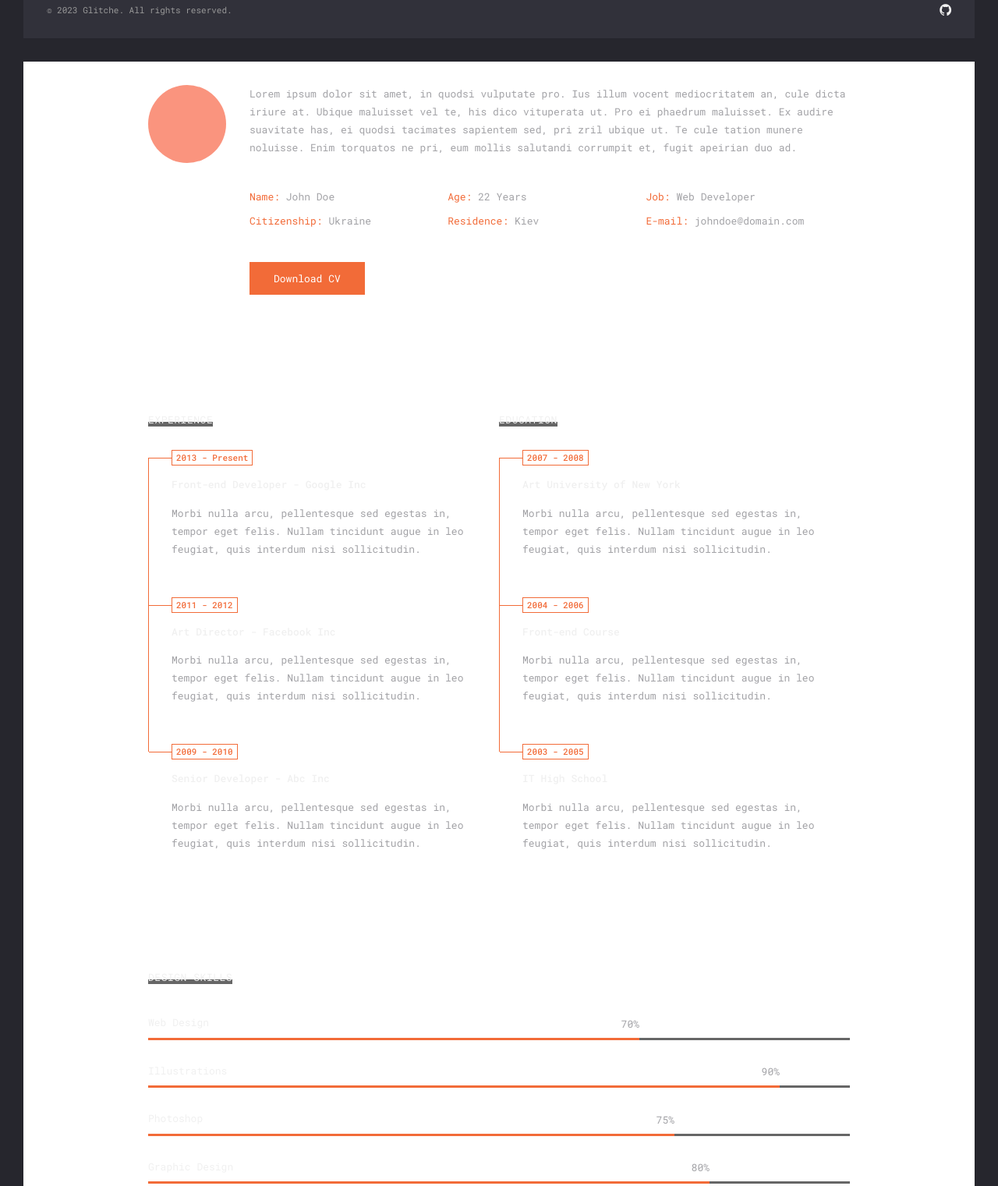
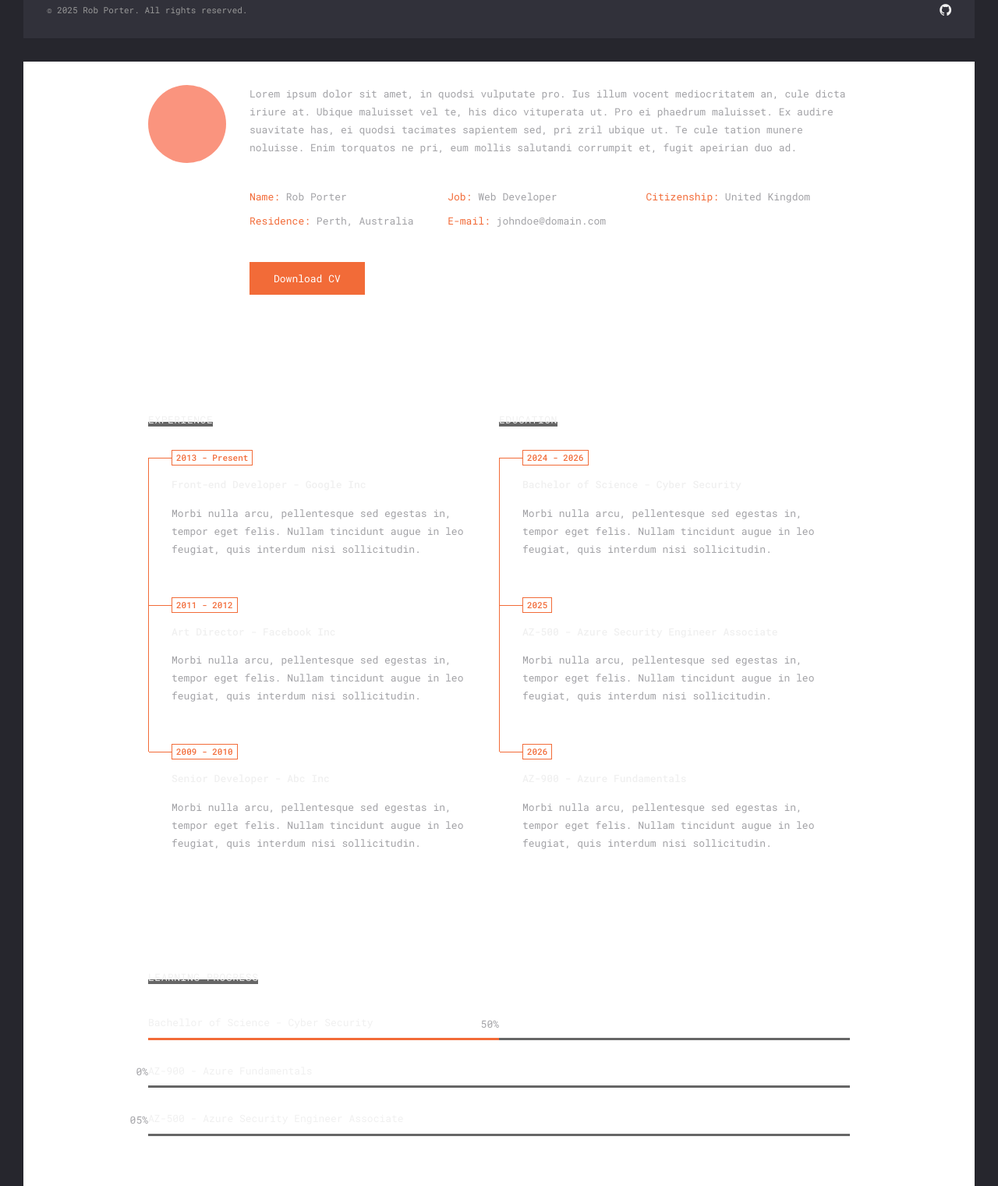
Before and after one commit to Git-Robbed/digital_resume, a website with bundled scripts: page resume.html in a window 1280 px wide. Shown: the part 721-2242 px from the top of the page at 78% size. Built offline with nearby package versions, Linux system fonts and the light colour scheme; a web font is replaced by a local one.

Commit message:
Update resume.html

```diff
--- a/resume.html
+++ b/resume.html
@@ -105,11 +105,11 @@
 						</p>
 						<div class="info-list mb-[42px]">
 							<ul>
-								<li class="inline-block align-top w-[32%] mt-[12px] mb-0 mx-0"><strong class="font-normal text-extra-color">Name:</strong> John Doe</li>
-								<li class="inline-block align-top w-[32%] mt-[12px] mb-0 mx-0"><strong class="font-normal text-extra-color">Age:</strong> 22 Years</li>
+								<li class="inline-block align-top w-[32%] mt-[12px] mb-0 mx-0"><strong class="font-normal text-extra-color">Name:</strong> Rob Porter</li>
+								<!-- <li class="inline-block align-top w-[32%] mt-[12px] mb-0 mx-0"><strong class="font-normal text-extra-color">Age:</strong> 22 Years</li> -->
 								<li class="inline-block align-top w-[32%] mt-[12px] mb-0 mx-0"><strong class="font-normal text-extra-color">Job:</strong> Web Developer</li>
-								<li class="inline-block align-top w-[32%] mt-[12px] mb-0 mx-0"><strong class="font-normal text-extra-color">Citizenship:</strong> Ukraine</li>
-								<li class="inline-block align-top w-[32%] mt-[12px] mb-0 mx-0"><strong class="font-normal text-extra-color">Residence: </strong> Kiev</li>
+								<li class="inline-block align-top w-[32%] mt-[12px] mb-0 mx-0"><strong class="font-normal text-extra-color">Citizenship:</strong> United Kingdom</li>
+								<li class="inline-block align-top w-[32%] mt-[12px] mb-0 mx-0"><strong class="font-normal text-extra-color">Residence: </strong> Perth, Australia</li>
 								<li class="inline-block align-top w-[32%] mt-[12px] mb-0 mx-0"><strong class="font-normal text-extra-color">E-mail:</strong> johndoe@domain.com</li>
 							</ul>
 						</div>
@@ -160,24 +160,24 @@
 							</div>
 							<div class="resume-items">
 								<div class="resume-item active relative px-[30px] pt-0 pb-[60px]">
-									<div class="date relative top-[-10px] mx-0 mt-0 mb-[5px] inline-block py-0 px-[5px] h-[20px] leading-[18px] font-medium text-[11px] text-extra-color border-solid border-extra-color border">2007 - 2008</div>
-									<div class="name font-medium text-[#141414] mx-0 mt-0 mb-[15px]">Art University of New York</div>
+									<div class="date relative top-[-10px] mx-0 mt-0 mb-[5px] inline-block py-0 px-[5px] h-[20px] leading-[18px] font-medium text-[11px] text-extra-color border-solid border-extra-color border">2024 - 2026</div>
+									<div class="name font-medium text-[#141414] mx-0 mt-0 mb-[15px]">Bachelor of Science - Cyber Security</div>
 									<p class="!m-0">
 										Morbi nulla arcu, pellentesque sed egestas in, tempor eget felis. Nullam tincidunt augue in leo feugiat,
 										quis interdum nisi sollicitudin.
 									</p>
 								</div>
 								<div class="resume-item active relative px-[30px] pt-0 pb-[60px]">
-									<div class="date relative top-[-10px] mx-0 mt-0 mb-[5px] inline-block py-0 px-[5px] h-[20px] leading-[18px] font-medium text-[11px] text-extra-color border-solid border-extra-color border">2004 - 2006</div>
-									<div class="name font-medium text-[#141414] mx-0 mt-0 mb-[15px]">Front-end Course</div>
+									<div class="date relative top-[-10px] mx-0 mt-0 mb-[5px] inline-block py-0 px-[5px] h-[20px] leading-[18px] font-medium text-[11px] text-extra-color border-solid border-extra-color border">2025</div>
+									<div class="name font-medium text-[#141414] mx-0 mt-0 mb-[15px]">AZ-500 - Azure Security Engineer Associate</div>
 									<p class="!m-0">
 										Morbi nulla arcu, pellentesque sed egestas in, tempor eget felis. Nullam tincidunt augue in leo feugiat,
 										quis interdum nisi sollicitudin.
 									</p>
 								</div>
 								<div class="resume-item active relative px-[30px] pt-0">
-									<div class="date relative top-[-10px] mx-0 mt-0 mb-[5px] inline-block py-0 px-[5px] h-[20px] leading-[18px] font-medium text-[11px] text-extra-color border-solid border-extra-color border">2003 - 2005</div>
-									<div class="name font-medium text-[#141414] mx-0 mt-0 mb-[15px]">IT High School</div>
+									<div class="date relative top-[-10px] mx-0 mt-0 mb-[5px] inline-block py-0 px-[5px] h-[20px] leading-[18px] font-medium text-[11px] text-extra-color border-solid border-extra-color border">2026</div>
+									<div class="name font-medium text-[#141414] mx-0 mt-0 mb-[15px]">AZ-900 - Azure Fundamentals</div>
 									<p class="!m-0">
 										Morbi nulla arcu, pellentesque sed egestas in, tempor eget felis. Nullam tincidunt augue in leo feugiat,
 										quis interdum nisi sollicitudin.
@@ -193,49 +193,49 @@
 			<div class="section skills relative z-[97] px-[80px] pt-0 pb-[150px] opacity-100 visible">
 				<div class="content relative">
 					<div class="title relative mb-[40px]">
-						<div class="title_inner inline-block align-middle text-center relative leading-[18px] text-[13px] text-[#141414] uppercase tracking-[0.04em]">Design Skills</div>
+						<div class="title_inner inline-block align-middle text-center relative leading-[18px] text-[13px] text-[#141414] uppercase tracking-[0.04em]">Learning Progress</div>
 					</div>
 					<div class="skills">
 						<ul class="m-0 p-0 list-none">
 							<li class="px-0 pt-0 pb-[30px]">
-								<div class="name text-[13px] text-[#363636] font-normal relative mx-0 mt-0 mb-[9px]">Web Design</div>
+								<div class="name text-[13px] text-[#363636] font-normal relative mx-0 mt-0 mb-[9px]">Bachellor of Science - Cyber Security</div>
 								<div class="progress block h-[3px] relative w-full bg-[#ddd]">
-									<div class="percentage left-0 top-0 absolute h-[3px] w-[0%] bg-extra-color" style="width:70%;">
-										<span class="percent absolute top-[-27px] right-0 text-[13px] text-[#363636] font-normal">70%</span>
+									<div class="percentage left-0 top-0 absolute h-[3px] w-[0%] bg-extra-color" style="width:50%;">
+										<span class="percent absolute top-[-27px] right-0 text-[13px] text-[#363636] font-normal">50%</span>
 									</div>
 								</div>
 							</li>
 							<li class="px-0 pt-0 pb-[30px]">
-								<div class="name text-[13px] text-[#363636] font-normal relative mx-0 mt-0 mb-[9px]">Illustrations</div>
+								<div class="name text-[13px] text-[#363636] font-normal relative mx-0 mt-0 mb-[9px]">AZ-900 - Azure Fundamentals</div>
 								<div class="progress block h-[3px] relative w-full bg-[#ddd]">
-									<div class="percentage left-0 top-0 absolute h-[3px] w-[0%] bg-extra-color" style="width:90%;">
-										<span class="percent absolute top-[-27px] right-0 text-[13px] text-[#363636] font-normal">90%</span>
+									<div class="percentage left-0 top-0 absolute h-[3px] w-[0%] bg-extra-color" style="width:0%;">
+										<span class="percent absolute top-[-27px] right-0 text-[13px] text-[#363636] font-normal">0%</span>
 									</div>
 								</div>
 							</li>
 							<li class="px-0 pt-0 pb-[30px]">
-								<div class="name text-[13px] text-[#363636] font-normal relative mx-0 mt-0 mb-[9px]">Photoshop</div>
+								<div class="name text-[13px] text-[#363636] font-normal relative mx-0 mt-0 mb-[9px]">AZ-500 - Azure Security Engineer Associate</div>
 								<div class="progress block h-[3px] relative w-full bg-[#ddd]">
-									<div class="percentage left-0 top-0 absolute h-[3px] w-[0%] bg-extra-color" style="width:75%;">
-										<span class="percent absolute top-[-27px] right-0 text-[13px] text-[#363636] font-normal">75%</span>
+									<div class="percentage left-0 top-0 absolute h-[3px] w-[0%] bg-extra-color" style="width:0%;">
+										<span class="percent absolute top-[-27px] right-0 text-[13px] text-[#363636] font-normal">05%</span>
 									</div>
 								</div>
 							</li>
-							<li class="px-0 pt-0">
+							<!-- <li class="px-0 pt-0">
 								<div class="name text-[13px] text-[#363636] font-normal relative mx-0 mt-0 mb-[9px]">Graphic Design</div>
 								<div class="progress block h-[3px] relative w-full bg-[#ddd]">
 									<div class="percentage left-0 top-0 absolute h-[3px] w-[0%] bg-extra-color" style="width:80%;">
 										<span class="percent absolute top-[-27px] right-0 text-[13px] text-[#363636] font-normal">80%</span>
 									</div>
 								</div>
-							</li>
+							</li> -->
 						</ul>
 					</div>
 				</div>
 			</div>
 
 			<!-- Skills -->
-			<div class="section skills relative z-[97] px-[80px] pt-0 pb-[150px] opacity-100 visible">
+			<!-- <div class="section skills relative z-[97] px-[80px] pt-0 pb-[150px] opacity-100 visible">
 				<div class="content">
 					<div class="title relative mb-[40px]">
 						<div class="title_inner inline-block align-middle text-center relative leading-[18px] text-[13px] text-[#141414] uppercase tracking-[0.04em]">Language Skills</div>
@@ -277,7 +277,7 @@
 						</ul>
 					</div>
 				</div>
-			</div>
+			</div> -->
 
 			<!-- Skills -->
 			<div class="section skills relative z-[97] px-[80px] pt-0 pb-[150px] opacity-100 visible">
@@ -332,18 +332,18 @@
 			<div class="section skills relative z-[97] px-[80px] pt-0 pb-[150px] opacity-100 visible">
 				<div class="content">
 					<div class="title relative mb-[40px]">
-						<div class="title_inner inline-block align-middle text-center relative leading-[18px] text-[13px] text-[#141414] uppercase tracking-[0.04em]">Knowledge</div>
+						<div class="title_inner inline-block align-middle text-center relative leading-[18px] text-[13px] text-[#141414] uppercase tracking-[0.04em]">Tool Useage</div>
 					</div>
 					<div class="skills list">
 						<ul class="p-0 list-none text-[0] my-0 mx-[-30px]">
 							<li class="relative pt-0  pb-[10px] px-[30px] inline-block align-top w-1/2">
-								<div class="name pl-[23px] relative text-[13px] font-normal mt-0 mx-0 mb-[9px] text-[#363636]">Website hosting</div>
+								<div class="name pl-[23px] relative text-[13px] font-normal mt-0 mx-0 mb-[9px] text-[#363636]">Kali Linux</div>
 							</li>
 							<li class="relative pt-0  pb-[10px] px-[30px] inline-block align-top w-1/2">
-								<div class="name pl-[23px] relative text-[13px] font-normal mt-0 mx-0 mb-[9px] text-[#363636]">iOS and android apps</div>
+								<div class="name pl-[23px] relative text-[13px] font-normal mt-0 mx-0 mb-[9px] text-[#363636]">Wireshark</div>
 							</li>
 							<li class="relative pt-0  pb-[10px] px-[30px] inline-block align-top w-1/2">
-								<div class="name pl-[23px] relative text-[13px] font-normal mt-0 mx-0 mb-[9px] text-[#363636]">Create logo design</div>
+								<div class="name pl-[23px] relative text-[13px] font-normal mt-0 mx-0 mb-[9px] text-[#363636]">Autopsy</div>
 							</li>
 							<li class="relative pt-0  pb-[10px] px-[30px] inline-block align-top w-1/2">
 								<div class="name pl-[23px] relative text-[13px] font-normal mt-0 mx-0 mb-[9px] text-[#363636]">Design for print</div>
@@ -369,32 +369,32 @@
 			<div class="section service relative z-[97] px-[80px] pt-0 pb-[150px] opacity-100 visible">
 				<div class="content relative">
 					<div class="title relative">
-						<div class="title_inner inline-block align-middle text-center relative leading-[18px] text-[13px] text-[#141414] uppercase tracking-[0.04em]">Knowledge</div>
+						<div class="title_inner inline-block align-middle text-center relative leading-[18px] text-[13px] text-[#141414] uppercase tracking-[0.04em]">Knowledge Areas</div>
 					</div>
 					<div class="service-items">
 						<div class="service-item inline-block align-top w-[28%] mt-[50px] mr-[4%] mb-0 ml-0">
 							<div class="icon float-left w-[36px] text-center text-[30px] text-extra-color"><span class="ion ion-social-html5 block"></span></div>
-							<div class="name font-medium text-[13px] text-[#141414] mt-[6px] mr-0 mb-0 ml-[46px]">Front-end</div>
+							<div class="name font-medium text-[13px] text-[#141414] mt-[6px] mr-0 mb-0 ml-[46px]">Microsoft Azure</div>
 							<p class="!mb-0">Morbi nulla arcu, pellentesque sed egestas in.</p>
 						</div>
 						<div class="service-item inline-block align-top w-[28%] mt-[50px] mr-[4%] mb-0 ml-0">
 							<div class="icon float-left w-[36px] text-center text-[30px] text-extra-color"><span class="ion ion-ipad block"></span></div>
-							<div class="name font-medium text-[13px] text-[#141414] mt-[6px] mr-0 mb-0 ml-[46px]">Mobile Application</div>
+							<div class="name font-medium text-[13px] text-[#141414] mt-[6px] mr-0 mb-0 ml-[46px]">Scripting</div>
 							<p class="!mb-0">Morbi nulla arcu, pellentesque sed egestas in.</p>
 						</div>
 						<div class="service-item inline-block align-top w-[28%] mt-[50px] mr-[4%] mb-0 ml-0">
 							<div class="icon float-left w-[36px] text-center text-[30px] text-extra-color"><span class="ion ion-ios-search-strong block"></span></div>
-							<div class="name font-medium text-[13px] text-[#141414] mt-[6px] mr-0 mb-0 ml-[46px]">Investigation</div>
+							<div class="name font-medium text-[13px] text-[#141414] mt-[6px] mr-0 mb-0 ml-[46px]">Digital Forensics</div>
 							<p class="!mb-0">Morbi nulla arcu, pellentesque sed egestas in.</p>
 						</div>
 						<div class="service-item inline-block align-top w-[28%] mt-[50px] mr-[4%] mb-0 ml-0">
 							<div class="icon float-left w-[36px] text-center text-[30px] text-extra-color"><span class="ion ion-code block"></span></div>
-							<div class="name font-medium text-[13px] text-[#141414] mt-[6px] mr-0 mb-0 ml-[46px]">Programming</div>
+							<div class="name font-medium text-[13px] text-[#141414] mt-[6px] mr-0 mb-0 ml-[46px]">Network Security</div>
 							<p class="!mb-0">Morbi nulla arcu, pellentesque sed egestas in.</p>
 						</div>
 						<div class="service-item inline-block align-top w-[28%] mt-[50px] mr-[4%] mb-0 ml-0">
 							<div class="icon float-left w-[36px] text-center text-[30px] text-extra-color"><span class="ion ion-help-buoy block"></span></div>
-							<div class="name font-medium text-[13px] text-[#141414] mt-[6px] mr-0 mb-0 ml-[46px]">Premium Support</div>
+							<div class="name font-medium text-[13px] text-[#141414] mt-[6px] mr-0 mb-0 ml-[46px]">Malware Analysis</div>
 							<p class="!mb-0">Morbi nulla arcu, pellentesque sed egestas in.</p>
 						</div>
 						<div class="service-item inline-block align-top w-[28%] mt-[50px] mr-[4%] mb-0 ml-0">
@@ -407,7 +407,7 @@
 			</div>
 
 			<!-- Clients -->
-			<div class="section clients relative z-[97] px-[80px] pt-0 pb-[150px] opacity-100 visible">
+			<!-- <div class="section clients relative z-[97] px-[80px] pt-0 pb-[150px] opacity-100 visible">
 				<div class="content relative">
 					<div class="title relative mb-[40px]">
 						<div class="title_inner inline-block align-middle text-center relative leading-[18px] text-[13px] text-[#141414] uppercase tracking-[0.04em]">Clients</div>
@@ -502,14 +502,14 @@
 				</div>
 			</div>
 
-		</div>
+		</div> -->
 
 		<!-- Footer -->
 		<footer class="fixed bottom-[25px] left-0 px-[60px] pt-[15px] pb-[30px] w-full bg-white z-[100] opacity-100 visible">
 			<div class="soc float-right">
 				<a class="inline-block align-middle ml-[12px]" target="_blank" href="https://github.com/"><span class="ion ion-social-github text-[17px] text-[#363636]"></span></a>
 			</div>
-			<div class="copy float-left pt-[2px] text-[11px] text-[#999]">© 2023 Glitche. All rights reserved.</div>
+			<div class="copy float-left pt-[2px] text-[11px] text-[#999]">© 2025 Rob Porter. All rights reserved.</div>
 			<div class="clr"></div>
 		</footer>
 
```
